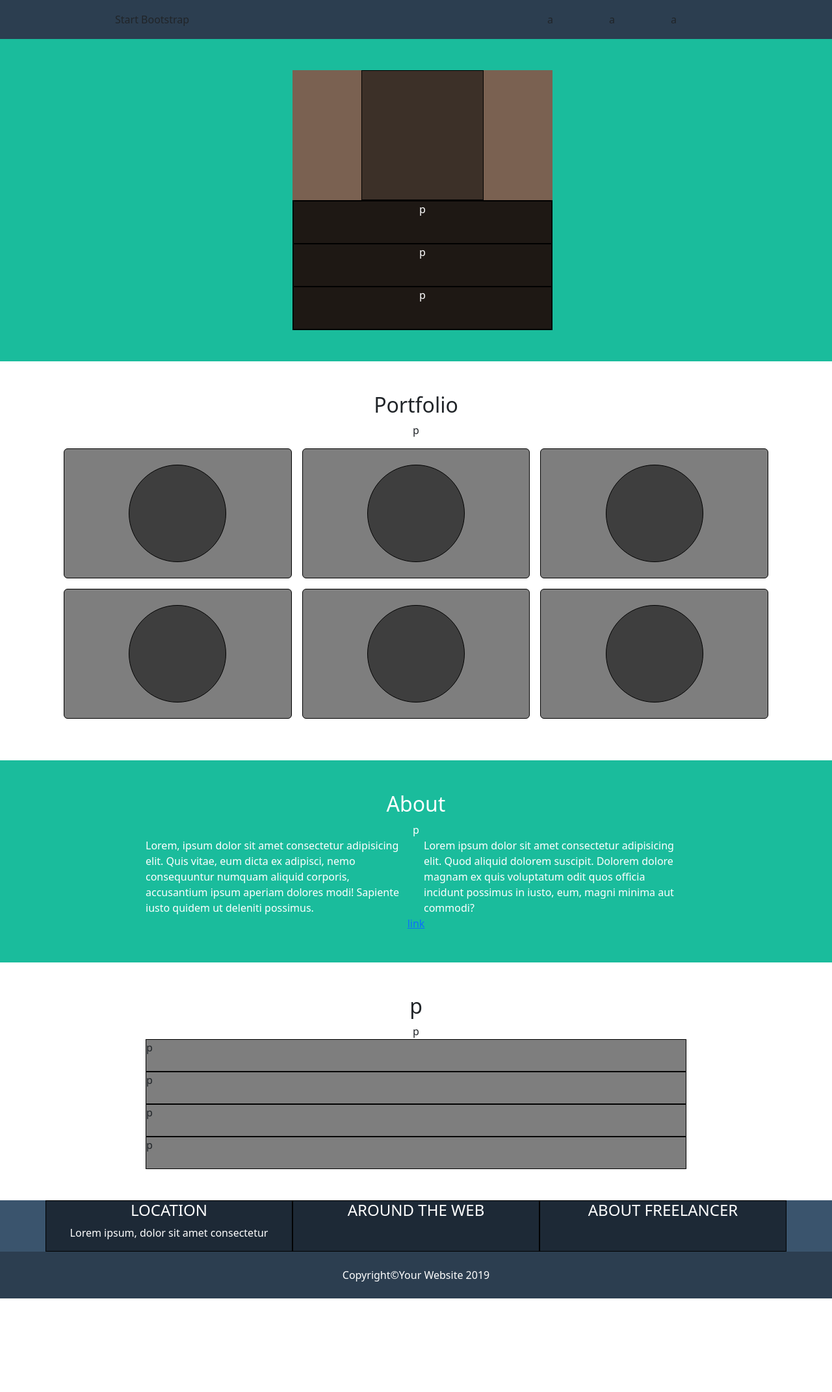
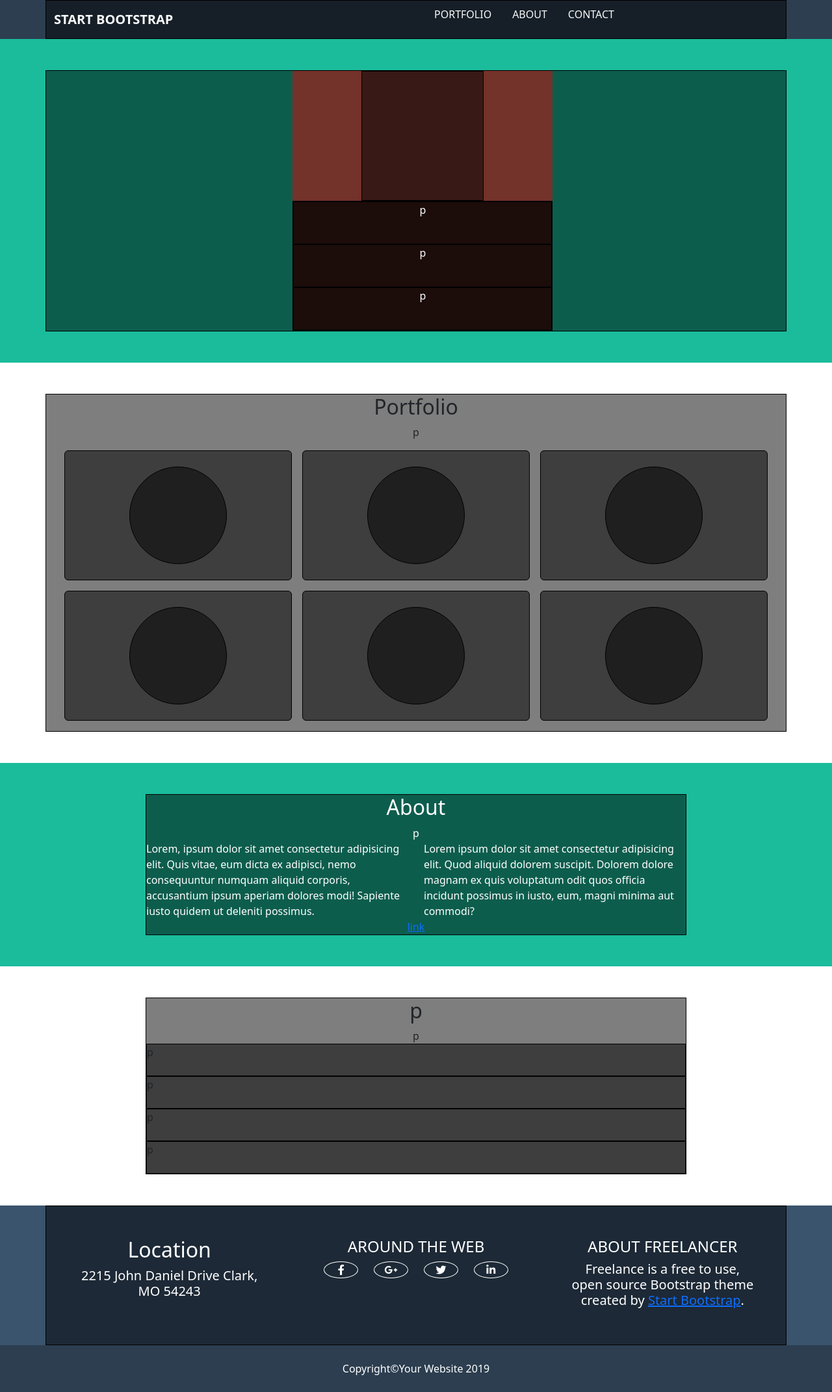
Before and after one commit to Pirisinu/html-css-bootstrap-freelancer, a plain HTML site: page index.html in a window 1280 px wide. Shown: the whole page at 65% size. Before the commit the page ends 1998 px from the top, so only its background shows below. Drawn offline with nearby package versions, Linux system fonts and the light colour scheme.

Commit message:
[FIX]HEADER STRUCTURE

```diff
--- a/css/style.css
+++ b/css/style.css
@@ -9,12 +9,20 @@
 /****************************************************************
   GENERAL
 ****************************************************************/
+header,
+.back-green,
+footer{
+color: white;
+}
 .container_ap{
   width: 65%;
 }
 .back-green{
   background-color: var(--back-green);
   color: white;
+}
+.nav_collap_bg{
+  background-color: var(--dark-grey);
 }
 /****************************************************************
   DEBUG
@@ -52,9 +60,6 @@ header{
 /****************************************************************
   FOOTER
 ****************************************************************/
-footer{
-  color: white;
-}
 .footer-bottom{
   background-color: var(--dark-grey);
 }
@@ -64,3 +69,7 @@ footer{
 footer h4{
   text-transform: uppercase;
 }
+.icon-cercle-box{
+  border-radius: 50%;
+  border: 1px solid white;
+}
--- a/index.html
+++ b/index.html
@@ -9,6 +9,9 @@
   <link href="https://cdn.jsdelivr.net/npm/bootstrap@5.3.1/dist/css/bootstrap.min.css" rel="stylesheet" integrity="sha384-4bw+/aepP/YC94hEpVNVgiZdgIC5+VKNBQNGCHeKRQN+PtmoHDEXuppvnDJzQIu9" crossorigin="anonymous">
   <script src="https://cdn.jsdelivr.net/npm/bootstrap@5.3.1/dist/js/bootstrap.bundle.min.js" integrity="sha384-HwwvtgBNo3bZJJLYd8oVXjrBZt8cqVSpeBNS5n7C8IVInixGAoxmnlMuBnhbgrkm" crossorigin="anonymous"></script>
 
+  <!-- FONT AWESOME -->
+  <link rel="stylesheet" href="https://cdnjs.cloudflare.com/ajax/libs/font-awesome/6.4.0/css/all.min.css" integrity="sha512-iecdLmaskl7CVkqkXNQ/ZH/XLlvWZOJyj7Yy7tcenmpD1ypASozpmT/E0iPtmFIB46ZmdtAc9eNBvH0H/ZpiBw==" crossorigin="anonymous" referrerpolicy="no-referrer" />
+
   <!-- CSS -->
   <link rel="stylesheet" href="css/style.css">
 
@@ -16,19 +19,24 @@
 
 <body>
   <header>
-    <div class="container-md h-100 ">
-      <div class="row h-100 align-content-center">
-        <div class="col col-4 col-md-3 offset-md-1">Start Bootstrap</div>
-        <div class="col col-2 offset-6 col-md-3 offset-md-4">
-          <div class="row h-100 align-content-center">
+    <div class="container debug h-100 ">
+      <div class="row text-uppercase h-100 align-content-center">
+        <div class="col-6 d-flex align-items-center">
+          <a class="text-decoration-none text-light fw-bolder fs-5" href="#">Start Bootstrap</a>
+        </div>
+        <div class="col-6">
+          <div class="row text-end h-100">
             <div class="col d-md-none ">link</div>
-            <div class="col d-none d-md-block h-100">
-              <div class="row h-100 ">
-                <div class="col">a</div>
-                <div class="col">a</div>
-                <div class="col">a</div>
-              </div>
-            </div>
+            <nav class="col d-none d-md-block h-100">
+              <ul class="d-flex list-unstyled">
+                <li class="px-3">
+                  <a  class="text-decoration-none text-light" href="">Portfolio</a></li>
+                <li class="px-3">
+                  <a  class="text-decoration-none text-light" href="">About</a></li>
+                <li class="px-3">
+                  <a  class="text-decoration-none text-light" href="">Contact</a></li>
+              </ul>
+            </nav>
           </div>
         </div>
       </div>
@@ -38,7 +46,7 @@
 
   <main>
     <section class="back-green py-5">
-      <div class="container-md">
+      <div class="container debug">
         <div class="row">
           <div class="col col-md-8 offset-md-2 col-xl-4 offset-xl-4  debug-box ">
             <div class="h-50 w-50 m-auto  debug"></div>
@@ -51,8 +59,9 @@
         </div>
       </div>
     </section>
+
     <section class="portfolio py-5" >
-      <div class="container-md">
+      <div class="container debug">
         <div class="title-section text-center ">
           <h2>Portfolio</h2>
           <span>p</span>
@@ -91,13 +100,14 @@
         </div>
       </div>
     </section>
+
     <section class="back-green py-5">
-      <div class="container_ap m-auto">
+      <div class="container_ap debug m-auto">
         <div class="title-sect text-center">
           <h2>About</h2>
           <div>p</div>
         </div>
-        <div class="row">
+        <div class="row row-cols-1 row-cols-md-2">
           <div class="col">Lorem, ipsum dolor sit amet consectetur adipisicing elit. Quis vitae, eum dicta ex adipisci, nemo consequuntur numquam aliquid corporis, accusantium ipsum aperiam dolores modi! Sapiente iusto quidem ut deleniti possimus.</div>
           <div class="col">Lorem ipsum dolor sit amet consectetur adipisicing elit. Quod aliquid dolorem suscipit. Dolorem dolore magnam ex quis voluptatum odit quos officia incidunt possimus in iusto, eum, magni minima aut commodi?</div>
         </div>
@@ -105,7 +115,7 @@
       </div>
     </section>
     <section class="py-5">
-      <div class="container_ap m-auto ">
+      <div class="container_ap debug m-auto ">
         <div class="title-sect text-center">
           <h2>p</h2>
           <div>p</div>
@@ -122,17 +132,40 @@
 
   <footer>
     <div class="footer-top">
-      <div class="container-md">
-        <div class="row row-cols-3 text-center">
-          <div class="col debug">
-            <h4>Location</h4>
-            <p>Lorem ipsum, dolor sit amet consectetur</p>
+      <div class="container debug">
+        <div class="row row-cols-md-3 row-cols-1 text-center">
+          <div class="col p-5">
+            <h2>Location</h2>
+            <h5>2215 John Daniel Drive Clark, MO 54243</h5>
           </div>
-          <div class="col debug">
+          <div class="col p-5">
             <h4>Around the web</h4>
+            <div class="row row-cols-4 ">
+              <div class="col w-25">
+                <div class="icon-cercle-box">
+                  <i class="fa-brands fa-facebook-f"></i>
+                </div>
+              </div>
+              <div class="col w-25">
+                <div class="icon-cercle-box">
+                  <i class="fa-brands fa-google-plus-g"></i>
+                </div>
+              </div>
+              <div class="col w-25">
+                <div class="icon-cercle-box">
+                  <i class="fa-brands fa-twitter"></i>
+                </div>
+              </div>
+              <div class="col w-25">
+                <div class="icon-cercle-box">
+                  <i class="fa-brands fa-linkedin-in"></i>
+                </div>
+              </div>
+            </div>
           </div>
-          <div class="col debug">
+          <div class="col p-5">
             <h4>About Freelancer</h4>
+            <h5>Freelance is a free to use, open source Bootstrap theme created by <a href="#">Start Bootstrap</a>.</h5>
           </div>
         </div>
       </div>
```
